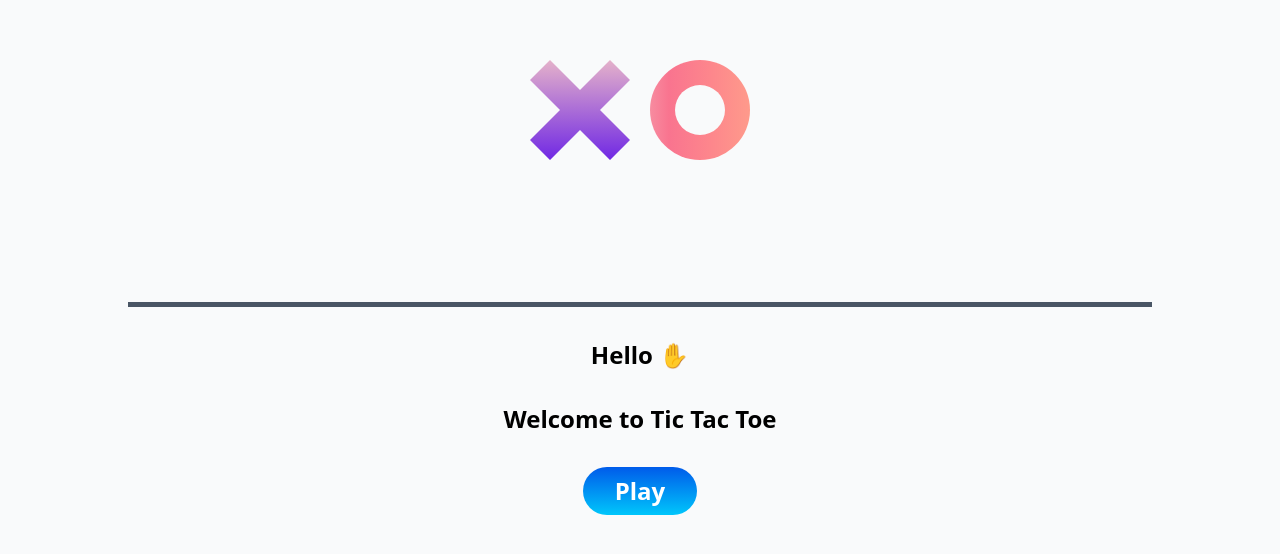
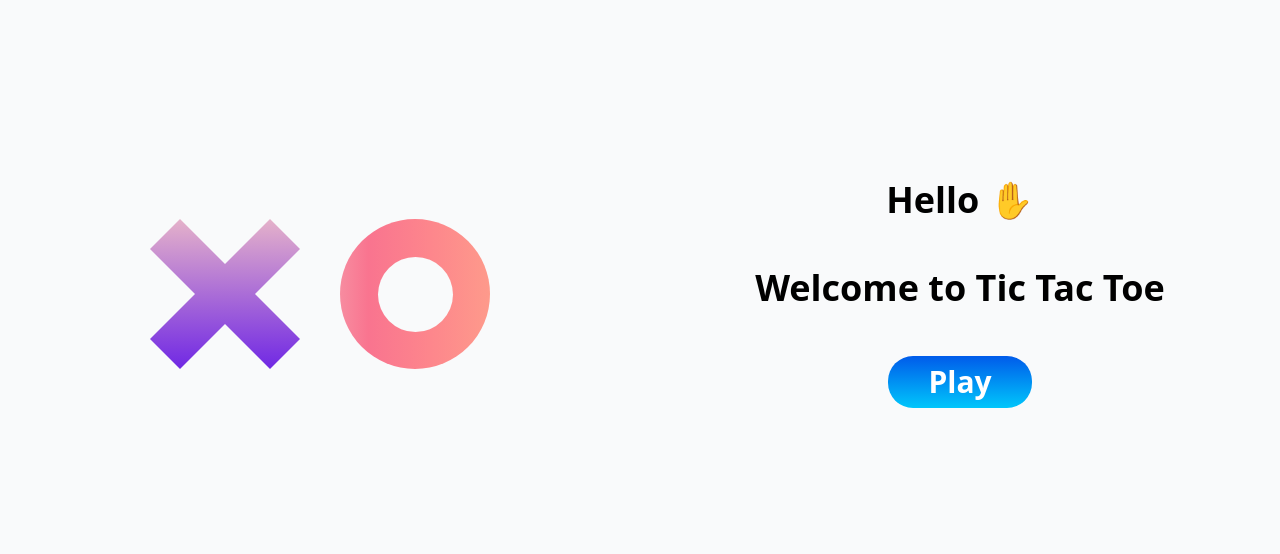
Before and after one commit to HarishBabu-DV/Tic-Tac-Toe, a React (Vite) app: page / in a window 1280 px wide. Shown: the part 106-660 px from the top of the page. Built offline with nearby package versions, Linux system fonts and the light colour scheme.

Commit message:
completed splashscreen responsively

```diff
--- a/src/index.css
+++ b/src/index.css
@@ -18,17 +18,44 @@ html,body{
     }
     .xo-container{
         @apply flex items-center justify-center gap-5 h-1/2;
-
+        @apply lg:w-1/2 lg:h-full lg:gap-10 ;
     }
     .welcome-msg-container{
-        &::before{
-            content: '';
-            @apply size-[5px] bg-gray-600 w-[80%];
+        @apply h-1/2 flex flex-col gap-8 items-center;
+        @apply lg:h-full lg:w-1/2 lg:justify-center lg:gap-12;
+    }
+
+    @media (max-width:1024px) {
+        .welcome-msg-container{
+            &::before{
+                content: '';
+                @apply h-[5px] bg-gray-600 w-0;
+                animation: expandWidth 1500ms linear forwards;
+            }
         }
     }
-
+    @media (min-width:1024px) {
+        .welcome-msg-container{
+            position: relative;
+            &::before{
+                content: '';
+                @apply absolute left-0 w-[5px] bg-gray-600 h-0;
+                animation: expandHeight 1500ms linear forwards;
+            }
+        }
+    }
+    @keyframes expandWidth {
+        to{
+            width: 80%;
+        }
+    }
+    @keyframes expandHeight {
+        to{
+            height: 80%;
+        }
+    }
     .play-button{
         background-image: linear-gradient(to top, #00c6fb 0%, #005bea 100%);
-        @apply px-8 py-2 text-2xl text-white font-semibold rounded-[25px] w-max;
+        @apply px-8 py-2 text-2xl text-white font-semibold rounded-[25px] w-max lg:text-3xl lg:px-10;
     }
 }
--- a/src/pages/SplashScreen.jsx
+++ b/src/pages/SplashScreen.jsx
@@ -3,18 +3,18 @@ import { Link } from 'react-router'
 
 const SplashScreen = () => {
   return (
-    <section className='w-full h-screen py-10 flex flex-col gap-4 bg-gray-50'>
+    <section className='w-full h-screen py-10 flex flex-col gap-4 lg:flex-row bg-gray-50 lg:gap-0'>
         {/* Tic Tac Toe Shape  */}
         <div className='xo-container '>
-            <div className='x-shape size-[100px] '/>
-            <div className='o-shape size-[100px] '>
-              <div className='size-[50px] rounded-full bg-gray-50'>
+            <div className='x-shape size-[100px] lg:size-[150px]'/>
+            <div className='o-shape size-[100px] lg:size-[150px]'>
+              <div className='size-[50px] lg:size-[75px] rounded-full bg-gray-50'>
               </div>
             </div>
         </div>
-        <div className='welcome-msg-container h-1/2 flex flex-col gap-8 items-center'>
-          <h1 className='text-center text-2xl font-semibold'>Hello &#9995;</h1>
-          <h1 className='text-center text-2xl font-semibold'>Welcome to Tic Tac Toe </h1>
+        <div className='welcome-msg-container '>
+          <h1 className='text-center text-2xl font-semibold lg:text-4xl'>Hello &#9995;</h1>
+          <h1 className='text-center text-2xl font-semibold lg:text-4xl'>Welcome to Tic Tac Toe </h1>
             <Link className='play-button'>
                 Play
             </Link>
```
